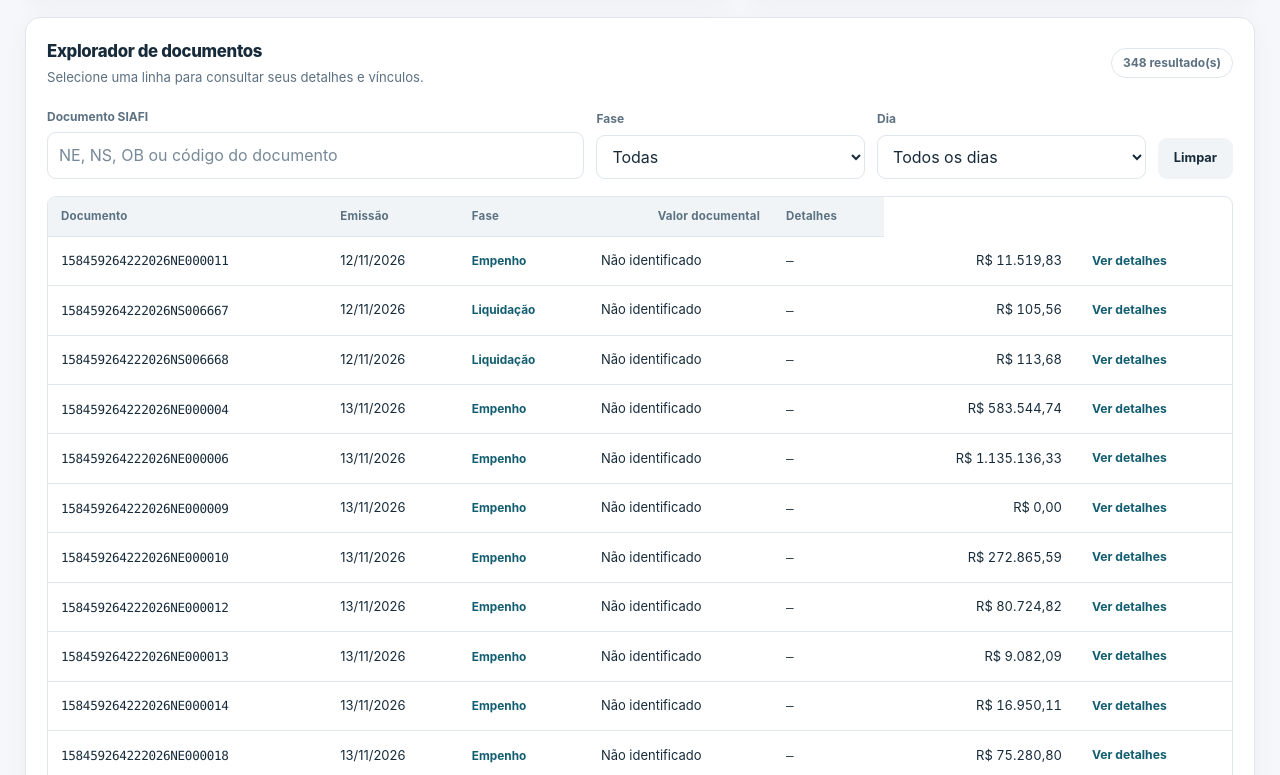
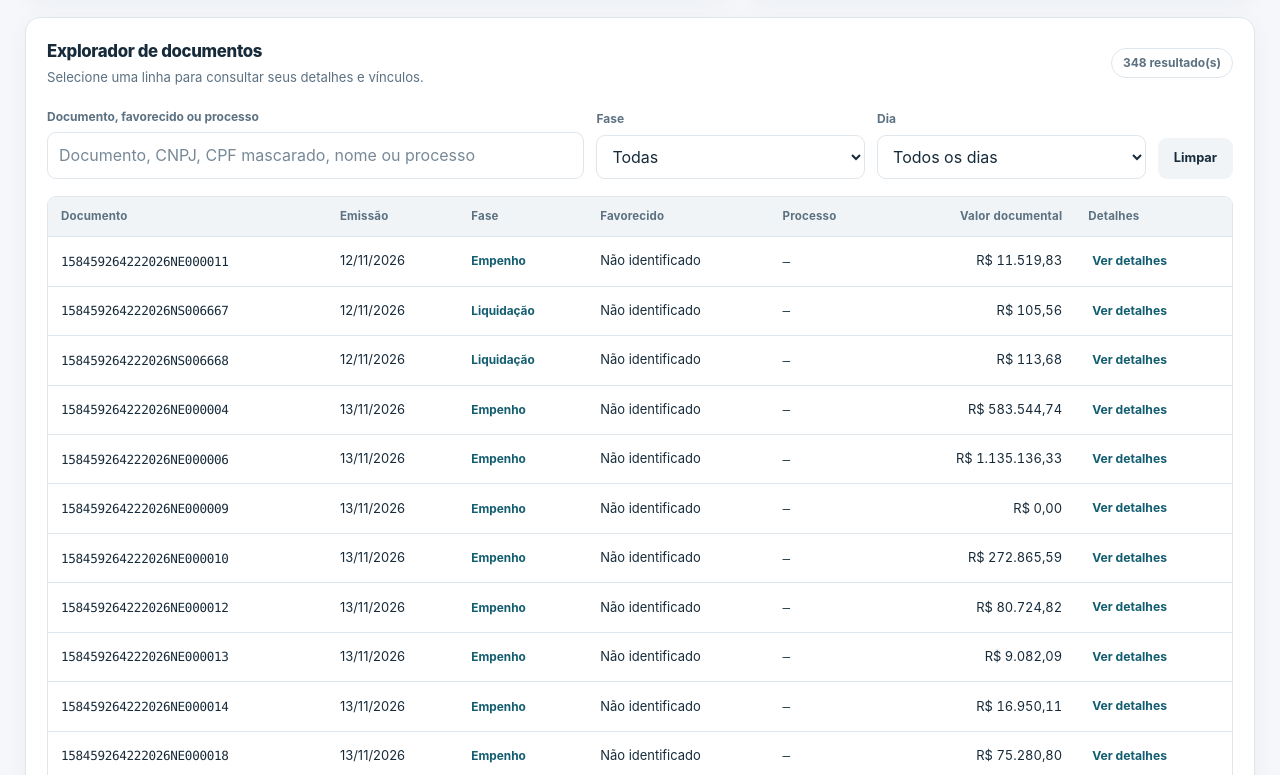
Before and after one commit to guimig/observatorio-despesas, a website: page index.html in a window 1280 px wide. Shown: the part 1065-1840 px from the top of the page. Drawn offline with Linux system fonts and the light colour scheme.

Commit message:
ux: expandir tabela e metodologia para favorecidos e processos

```diff
--- a/index.html
+++ b/index.html
@@ -107,7 +107,7 @@
           <span class="pill pill-outline" id="table-count">0 resultados</span>
         </div>
         <div class="filters">
-          <label class="filter"><span>Documento SIAFI</span><input id="search-doc" type="search" placeholder="NE, NS, OB ou código do documento" autocomplete="off"></label>
+          <label class="filter"><span>Documento, favorecido ou processo</span><input id="search-doc" type="search" placeholder="Documento, CNPJ, CPF mascarado, nome ou processo" autocomplete="off"></label>
           <label class="filter"><span>Fase</span>
             <select id="phase-filter"><option value="all">Todas</option><option value="1">Empenho</option><option value="2">Liquidação</option><option value="3">Pagamento</option></select>
           </label>
@@ -116,7 +116,7 @@
         </div>
         <div class="table-scroll">
           <table>
-            <thead><tr><th scope="col">Documento</th><th scope="col">Emissão</th><th scope="col">Fase</th><th scope="col" class="align-right">Valor documental</th><th scope="col">Detalhes</th></tr></thead>
+            <thead><tr><th scope="col">Documento</th><th scope="col">Emissão</th><th scope="col">Fase</th><th scope="col">Favorecido</th><th scope="col">Processo</th><th scope="col" class="align-right">Valor documental</th><th scope="col">Detalhes</th></tr></thead>
             <tbody id="doc-rows"></tbody>
           </table>
         </div>
@@ -136,7 +136,7 @@
     <section class="methodology">
       <h2>Como interpretar estes dados</h2>
       <p>A consulta é documental e limitada à <strong>UG 158459</strong>. A UO 26422 representa o IFC como um todo. As somas de empenhos, liquidações e pagamentos não devem ser subtraídas diretamente, porque os documentos podem se referir a empenhos de períodos diferentes, inclusive restos a pagar.</p>
-      <p>Os JSONs públicos contêm apenas identificadores SIAFI validados, datas, fases, valores em centavos e vínculos confirmados entre documentos. Não publicamos nomes de pessoas físicas, CPF integral ou respostas brutas da API.</p>
+      <p>Os JSONs públicos contêm identificadores SIAFI validados, datas, fases, valores em centavos, vínculos documentais e campos minimizados de favorecido, processo e classificação. Dados de pessoas físicas não incluem nomes, e CPF é sempre exibido como ***.123.456-**. Não publicamos CPF integral, observações livres nem respostas brutas da API.</p>
       <div class="source-links">
         <a href="https://portaldatransparencia.gov.br/" target="_blank" rel="noopener noreferrer">Portal da Transparência</a>
         <a href="https://github.com/guimig/observatorio-despesas" target="_blank" rel="noopener noreferrer">Código-fonte e metodologia</a>
```
